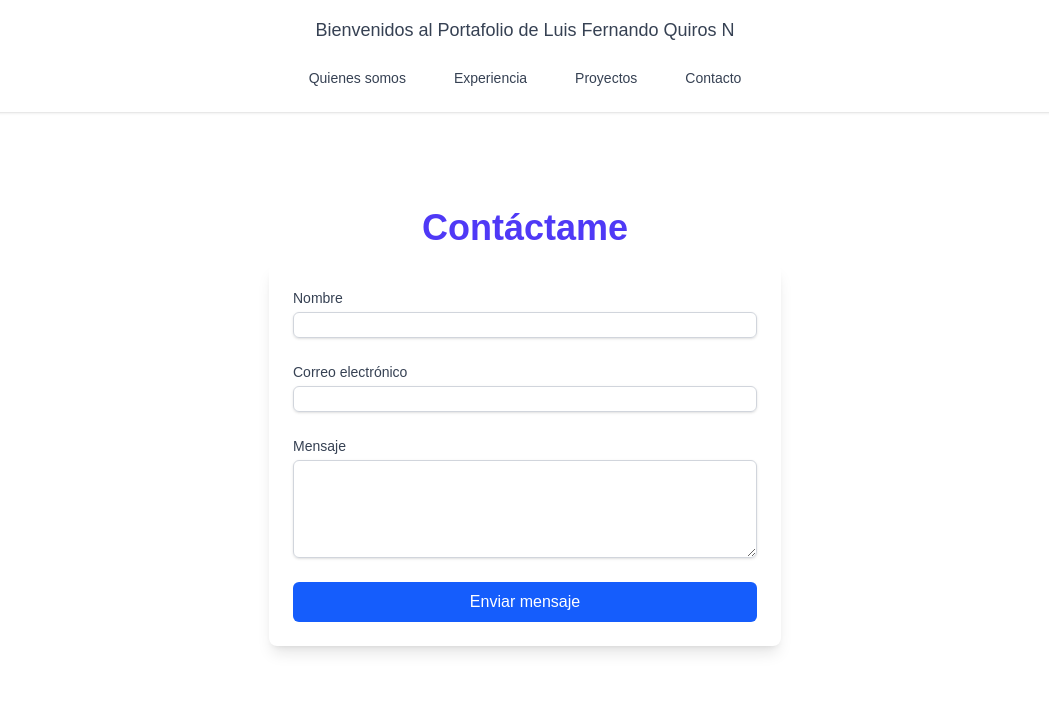
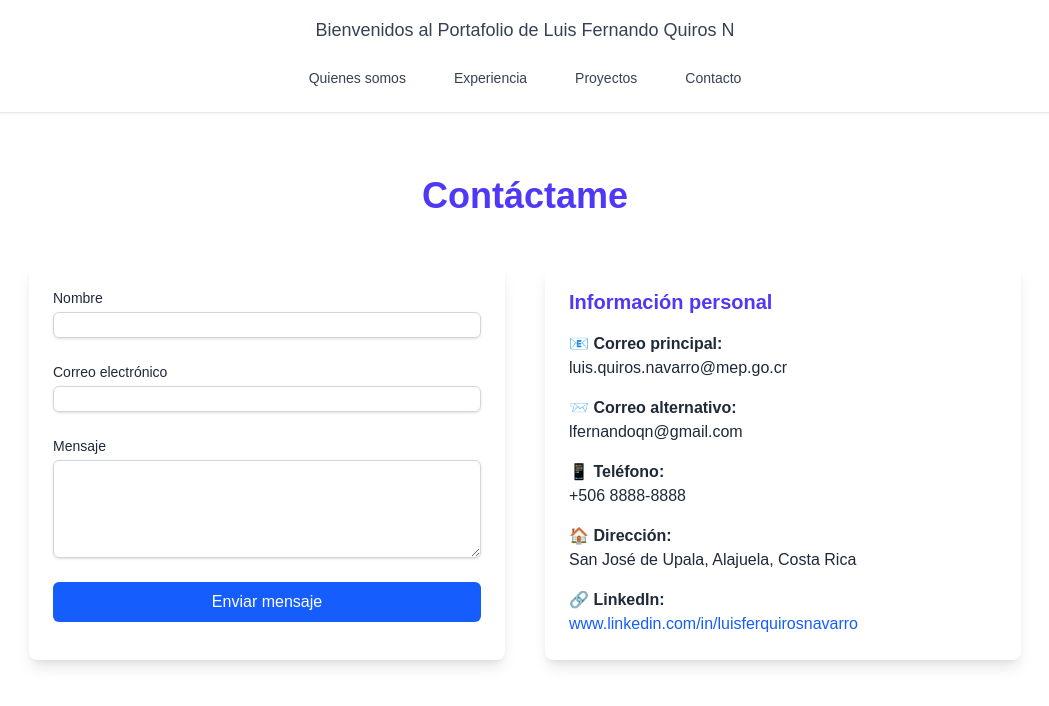
Before and after one commit to luisquiroscr/hello-next, a Next.js app: page /contact in a window 1280 px wide. Shown: the top 706 px of the page, without its empty margins (115-1164 px from the left). Built offline with nearby package versions, Linux system fonts and the light colour scheme.

Commit message:
Cambio Contacto

```diff
--- a/app/contact/page.jsx
+++ b/app/contact/page.jsx
@@ -2,14 +2,14 @@
 
 import React from "react";
 
-export default function contact() {
+export default function Contact() {
   return (
-    <div className="max-w-3xl mx-auto p-8 space-y-8 text-gray-800 dark:text-gray-200">
-
-      <section id="contacto" className="max-w-xl mx-auto mt-16 px-4 sm:px-6 lg:px-8">
-  <h1 className="text-4xl font-extrabold text-center mb-4 text-indigo-600 dark:text-indigo-400">
+    <div className="max-w-5xl mx-auto px-4 py-16 text-gray-800 dark:text-gray-200">
+      <h1 className="text-4xl font-extrabold text-center mb-12 text-indigo-600 dark:text-indigo-400">
         Contáctame
       </h1>
+
+      <div className="grid md:grid-cols-2 gap-10">
 
         <form
           action="mailto:luis.quiros.navarro@mep.go.cr"
@@ -18,7 +18,7 @@ export default function contact() {
           className="space-y-6 bg-white dark:bg-gray-900 p-6 rounded-lg shadow-lg"
         >
           <div>
-      <label htmlFor="name" className="block text-sm font-medium text-gray-700 dark:text-gray-200">
+            <label htmlFor="name" className="block text-sm font-medium">
               Nombre
             </label>
             <input
@@ -31,7 +31,7 @@ export default function contact() {
           </div>
 
           <div>
-      <label htmlFor="email" className="block text-sm font-medium text-gray-700 dark:text-gray-200">
+            <label htmlFor="email" className="block text-sm font-medium">
               Correo electrónico
             </label>
             <input
@@ -44,7 +44,7 @@ export default function contact() {
           </div>
 
           <div>
-      <label htmlFor="message" className="block text-sm font-medium text-gray-700 dark:text-gray-200">
+            <label htmlFor="message" className="block text-sm font-medium">
               Mensaje
             </label>
             <textarea
@@ -63,8 +63,29 @@ export default function contact() {
             Enviar mensaje
           </button>
         </form>
-</section>
 
+
+        <div className="bg-white dark:bg-gray-900 p-6 rounded-lg shadow-lg space-y-4">
+          <h2 className="text-xl font-semibold text-indigo-600 dark:text-indigo-400 mb-4">
+            Información personal
+          </h2>
+          <p><strong>📧 Correo principal:</strong><br /> luis.quiros.navarro@mep.go.cr</p>
+          <p><strong>📨 Correo alternativo:</strong><br /> lfernandoqn@gmail.com</p>
+          <p><strong>📱 Teléfono:</strong><br /> +506 8888-8888</p>
+          <p><strong>🏠 Dirección:</strong><br /> San José de Upala, Alajuela, Costa Rica</p>
+          <p>
+            <strong>🔗 LinkedIn:</strong><br />
+            <a
+              href="https://www.linkedin.com/in/luisferquirosnavarro"
+              className="text-blue-600 dark:text-blue-400 hover:underline"
+              target="_blank"
+              rel="noopener noreferrer"
+            >
+              www.linkedin.com/in/luisferquirosnavarro
+            </a>
+          </p>
+        </div>
+      </div>
     </div>
   );
 }
```
Lines whose indentation alone changed are shown as unchanged.
